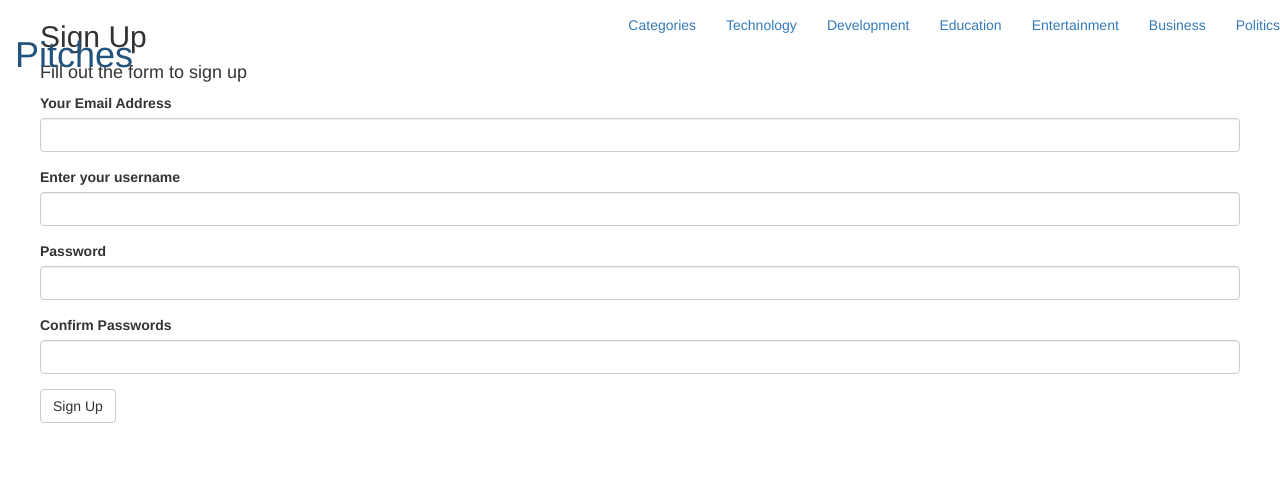
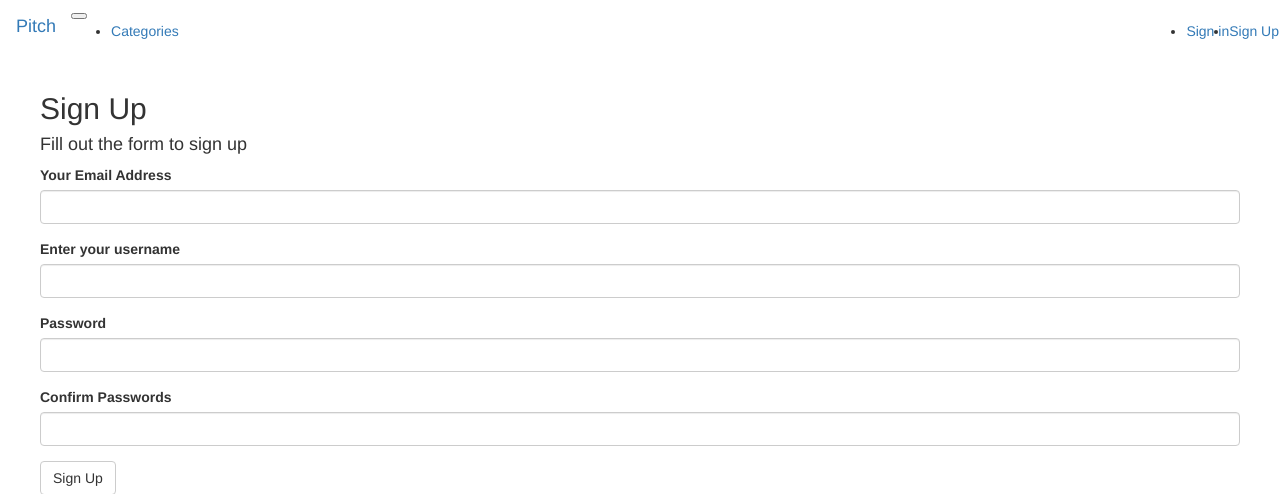
Before and after one commit to nyakiochristine/pitches, a Flask app: page /auth/register in a window 1280 px wide. Shown: the top 494 px of the page. Run offline with Flask 2, Linux system fonts and the light colour scheme; parts of the project's set-up code (start-up, migrations or seed data) failed here and were passed over; some libraries are stand-ins or nearby versions.

Commit message:
fixed bugs

```diff
--- a/app/main/forms.py
+++ b/app/main/forms.py
@@ -4,7 +4,8 @@
 
 class PitchForm(FlaskForm):
     pitch= TextAreaField('Your Pitch')
-    my_category= SelectField('Your Category')
+    my_category= SelectField('category:', choices=[('Business', 'Business'),('Technology', 'Technology'),('Health', 'Health'),('Interview', 'Interview'),('Politics','Politics')])
+
     submit = SubmitField('Submit')
 
 class CommentForm(FlaskForm):
--- a/app/models.py
+++ b/app/models.py
@@ -57,6 +57,10 @@
         pitches = Pitch.query.order_by(text('-id')).all()
         return pitches
 
+    def save_pitch(self):
+        db.session.add(self)
+        db.session.commit()
+
     @classmethod
     def get_category(cls, cat):
         category = Pitch.query.filter_by(pitch_category = cat).order_by(text('-id')).all()
--- a/app/templates/navbar.html
+++ b/app/templates/navbar.html
@@ -1,34 +1,50 @@
-<nav class="navbar navbar-expand-lg bg-dark navbar-fixed-top navbar-dark">
-    <a class="navbar-brand" href="/"><span class="home"><h1>Pitches</h1></span></a>
-    <button class="navbar-toggle" data-toggle="collapse" data-target="#navbar-support" aria-expanded="false" aria-controls="navbar-support">
+<nav class="navbar navbar-expand-lg sticky-top navbar-dark bg-dark">
+    {% if current_user.is_authenticated%}
+    <a class="navbar-brand " href="/"><span class="home">Pitch</span></a> {% else %}
+    <a class="navbar-brand" href="/"><span class="home">Pitch</span></a> {% endif %}
+    <button class="navbar-toggler" type="button" data-toggle="collapse" data-target="#navbarSupportedContent" aria-controls="navbarSupportedContent" aria-expanded="false" aria-label="Toggle navigation">
         <span class="navbar-toggler-icon"></span>
     </button>
-    <div class="navbar-collapse collapse id=navbar-support ">
-        <ul class="nav navbar-nav navbar-right">
+
+    <div class="collapse navbar-collapse" id="navbarSupportedContent">
+        <ul class="navbar-nav mr-auto">
             <li class="nav-item dropdown">
-                <a href="#" class="dropdown-toggle" id="dropdownnav" data-toggle="dropdown" role="button" aria-haspopup="true" aria-expanded="false">
-                    <span class="category">Categories</span>
+                <a class="nav-link dropdown-toggle" href="#" id="navbarDropdown" role="button" data-toggle="dropdown" aria-haspopup="true" aria-expanded="false">
+                    <span class="cat">Categories</span>
                 </a>
-                <div class="dropdown-menu" aria-labelledby="dropdownnav">
-                    <li><a class="dropdown-item" href="#">Technology</a></li>
-                    <li><a class="dropdown-item" href="#">Development</a></li>
-                    <li><a class="dropdown-item" href="#">Education</a></li>
-                    <li><a class="dropdown-item" href="#">Entertainment</a><li>
-                    <li><a class="dropdown-item" href="#">Business</a></li>
-                    <li><a class="dropdown-item" href="#">Politics</a></li>
+                <div class="dropdown-menu category" aria-labelledby="navbarDropdown">
+                    <a class="dropdown-item" href="/category/Interview-Pitch">Interview Pitch</a>
+                    <a class="dropdown-item" href="/category/Product-Pitch">Product Pitch</a>
+                    <a class="dropdown-item" href="/category/Promotion-Pitch">Promotion Pitch</a>
+                    <a class="dropdown-item" href="/category/Business">Business</a>
+                    <a class="dropdown-item" href="/category/Academic">Academic</a>
+                    <a class="dropdown-item" href="/category/Political">Political</a>
+                    <a class="dropdown-item" href="/category/Technology">Technology</a>
+                    <a class="dropdown-item" href="/category/Health">Health</a>
                     <div class="dropdown-divider"></div>
-                    <a class="dropdown-item" href=""></a>
+                    <a class="dropdown-item" href="{{url_for('main.profile', uname = current_user.username, id_user = current_user.id)}}">{{current_user.username|capitalize}}</a>
                 </div>
+            </li>
         </ul>
-        <ul class="nav navbar-nav navbar-right">
-            <li class="nav-item"></li>
-            <li class="nav-item"></li>
-            <li class="nav-item"></li>
-            <li class="nav-item"></li>
-
-
-
+        <ul class="navbar-nav navbar-right">
+            {% if current_user.is_authenticated%}
+            <li class="nav-item">
+                <a class="nav-link" href="{{url_for('main.profile', uname = current_user.username, id_user = current_user.id)}}">{{current_user.username|capitalize}}</a>
+            </li>
+            <li class="nav-item">
+                <a class="nav-link" href="{{url_for('auth.logout')}}">
+                    <i class="fa fa-sign-out"></i><span class="log">Sign out</span> </a>
+            </li>
+            {% else %}
+            <li class="nav-item">
+                <a class="nav-link" href="{{url_for('auth.login')}}">
+                    <i class="fa fa-sign-in"></i> <span class="log">Sign in</span></a>
+            </li>
+            <li class="nav-item">
+                <a class="nav-link" href="{{url_for('auth.login')}}">
+                    <i class="fa fa-user-plus"></i> <span class="log">Sign Up</span></a>
+            </li>
+            {% endif %}
         </ul>
-
     </div>
 </nav>
--- a/app/templates/profile/profile.html
+++ b/app/templates/profile/profile.html
@@ -8,7 +8,7 @@
             <img src="{{url_for('static',filename = 'photos/avatar2.png')}}" alt="" class=""> {% endif %}
             <p class="user-tag"> {{user.username|capitalize}} </p>
             {% if user == current_user %}
-            <form action="{{url_for('main.update_pic',uname=user.username)}}" method="post" enctype="multipart/form-data">
+            <form  method="post" enctype="multipart/form-data">
                 <input type="file" name="photo" class="form-control" required>
                 <input type="submit">
             </form>
```
Also changed, not shown: app/main/views.py (+42 -4 lines), app/static/css/styles.css (added, +18 -0 lines), app/static/photos/pexels-aleksandar-pasaric-2341830.jpg (added), 1 other file.
